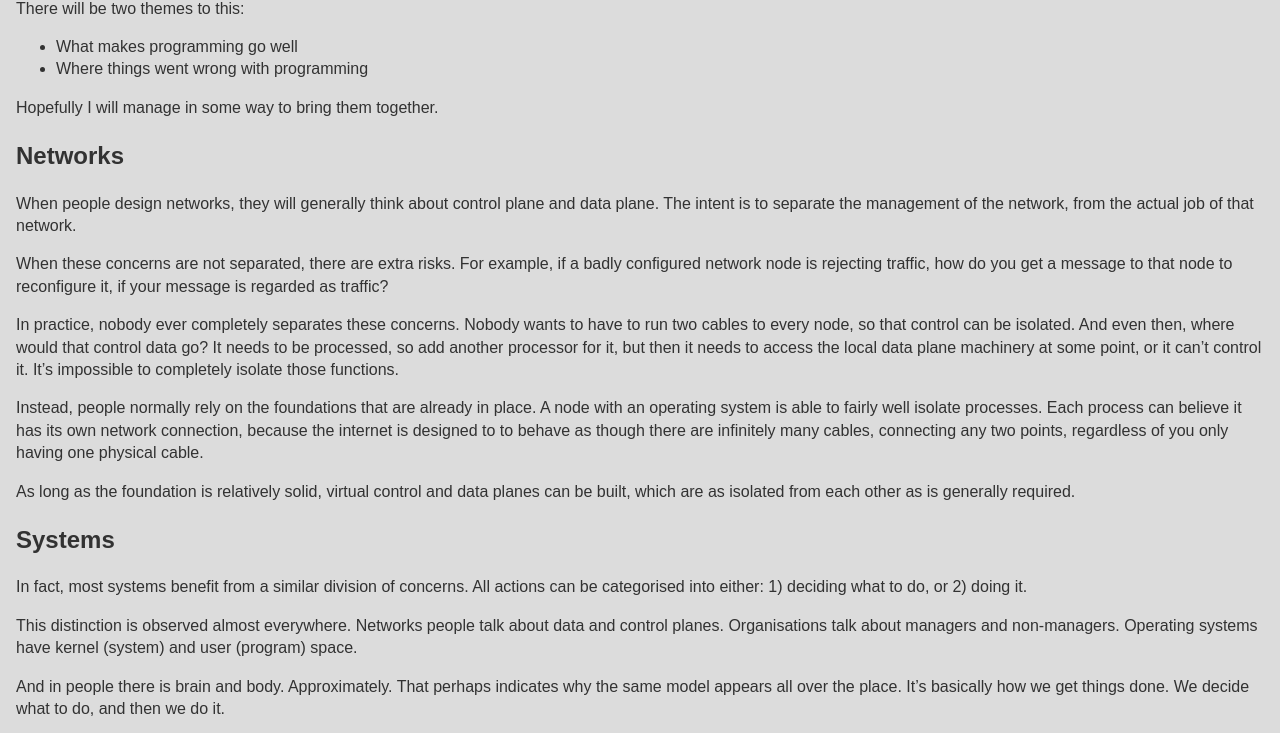
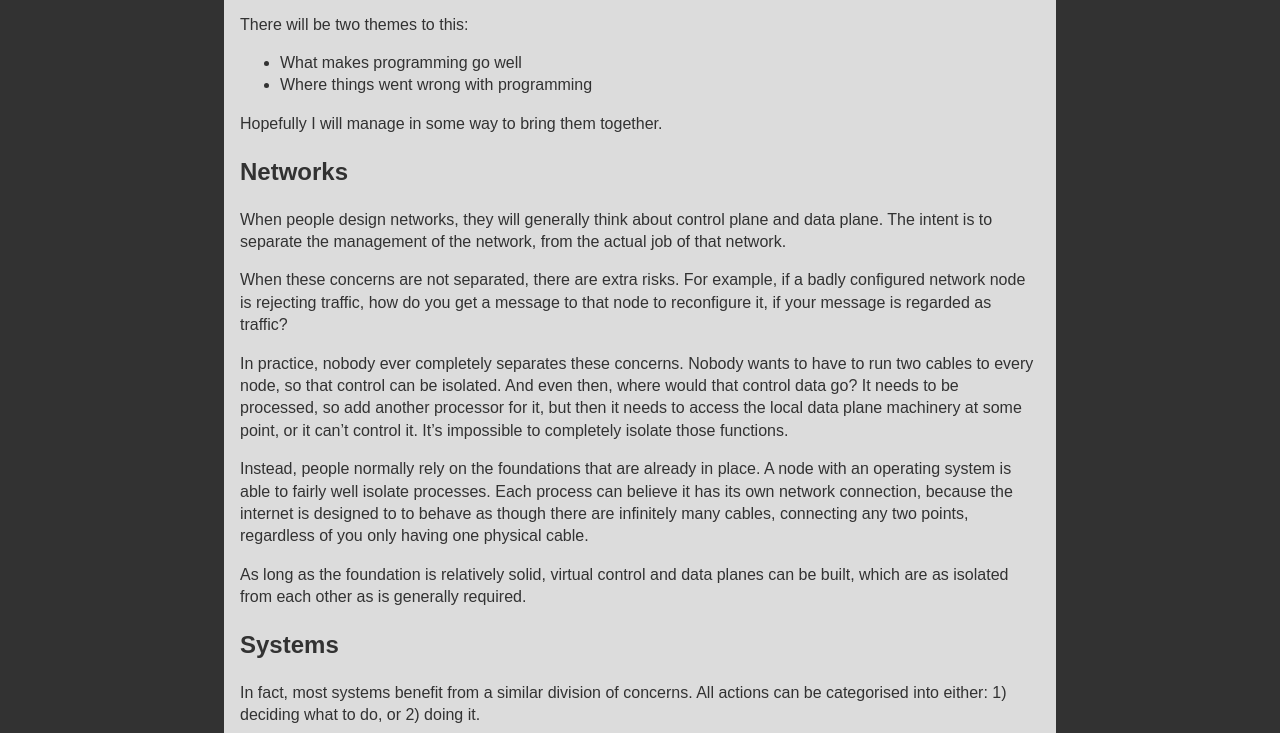
Before and after one commit to undeconstructed/undeconstructed.github.io, a plain HTML site: page programming/index.html in a window 1280 px wide. Shown: the part 106-839 px from the top of the page. Drawn offline with Linux system fonts and the light colour scheme.

Commit message:
Doc styles

```diff
--- a/css/main.css
+++ b/css/main.css
@@ -107,9 +107,15 @@ body.home {
 }
 
 body.doc {
- background-color: rgb(220,220,220);
- color: rgb(50,50,50);
- padding: 1em;
+ background-color: rgb(50,50,50);
+}
+
+body.doc div.doc {
+  margin: auto;
+  background-color: rgb(220,220,220);
+  color: rgb(50,50,50);
+  max-width: 50em;
+  padding: 2em 1em;
 }
 
 a {
```
